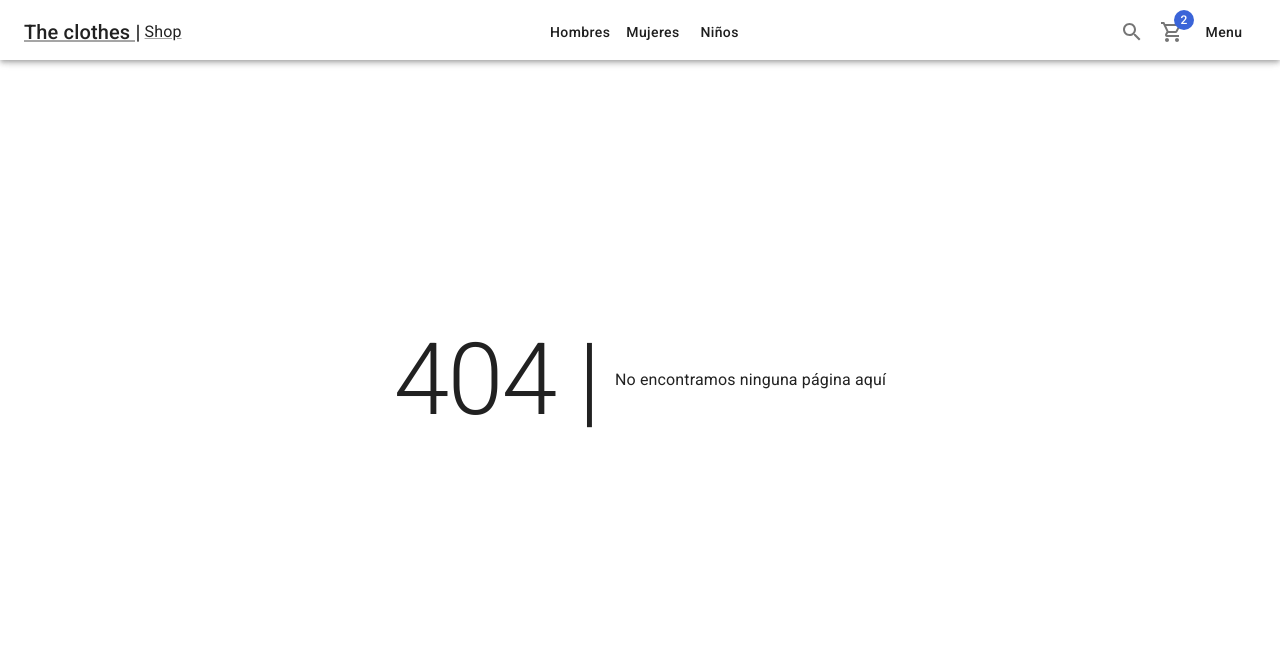
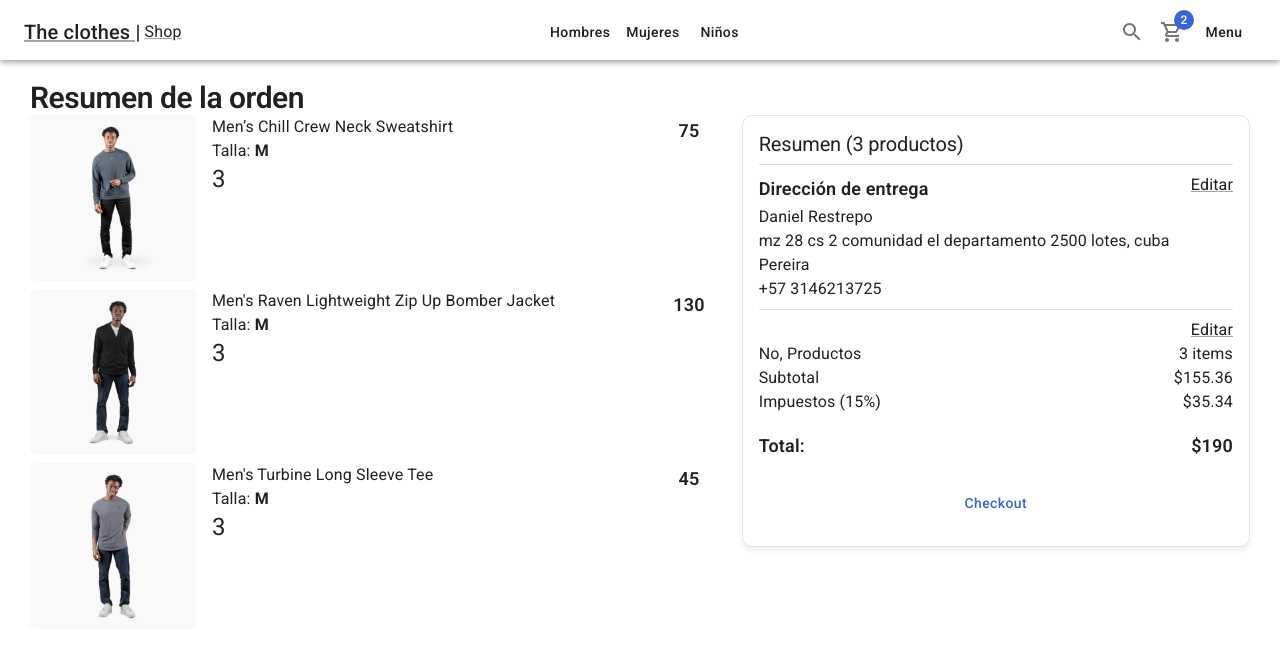
Before and after one commit to juanDaRestrepo/clothes-shop, a Next.js app: page /checkout/summary in a window 1280 px wide. Before the commit this address had no page. Shown: the top 658 px of the page. Built offline with nearby package versions, Linux system fonts and the light colour scheme.

Commit message:
Finish order detail

```diff
--- a/components/cart/CartList.tsx
+++ b/components/cart/CartList.tsx
@@ -32,7 +32,7 @@ const CartList: FC<Props> = ({ editable = false }) => {
               <Link>
                 <CardActionArea>
                   <CardMedia
-                    image={`products/${product.images[0]}`}
+                    image={`/products/${product.images[0]}`}
                     component="img"
                     sx={{ borderRadius: "5px" }}
                   />
--- a/pages/cart/index.tsx
+++ b/pages/cart/index.tsx
@@ -9,7 +9,7 @@ const CartPage = () => {
     <ShopLayout title='Carrito -3' pageDescription={'Carrito de compras de la tienda'}>
         <Grid container>
             <Grid item xs={ 12 } sm={ 7 }>
-                <CartList />
+                <CartList editable={true}/>
             </Grid>
             <Grid item xs={ 12 } sm={ 5 }>
                 <Card className='summary-card'>
--- /dev/null
+++ b/pages/checkout/summary.tsx
@@ -0,0 +1,75 @@
+import React from "react";
+import { ShopLayout } from "../../components/layouts";
+import {
+  Box,
+  Button,
+  Card,
+  CardContent,
+  Divider,
+  Grid,
+  Link,
+  Typography,
+} from "@mui/material";
+import CartList from "../../components/cart/CartList";
+import OrderSummary from "../../components/cart/OrderSummary";
+import NextLink from "next/link";
+
+const SummaryPage = () => {
+  return (
+    <ShopLayout
+      title="Resumen de orden"
+      pageDescription={"Resumen de la orden"}
+    >
+      <Typography variant="h1" component="h1">
+        Resumen de la orden
+      </Typography>
+      <Grid container>
+        <Grid item xs={12} sm={7}>
+          <CartList />
+        </Grid>
+        <Grid item xs={12} sm={5}>
+          <Card className="summary-card">
+            <CardContent>
+              <Typography variant="h2">Resumen (3 productos)</Typography>
+
+              <Divider sx={{ my: 1 }} />
+
+              <Box display="flex" justifyContent="space-between">
+              <Typography variant="subtitle1">Dirección de entrega</Typography>
+                <NextLink href="/checkout/address" passHref legacyBehavior>
+                  <Link underline="always">Editar</Link>
+                </NextLink>
+              </Box>
+
+
+              <Typography>Daniel Restrepo</Typography>
+              <Typography>
+                mz 28 cs 2 comunidad el departamento 2500 lotes, cuba
+              </Typography>
+              <Typography>Pereira</Typography>
+              <Typography>+57 3146213725</Typography>
+
+              <Divider sx={{ my: 1 }} />
+
+              <Box display="flex" justifyContent="end">
+                <NextLink href="/cart" passHref legacyBehavior>
+                  <Link underline="always">Editar</Link>
+                </NextLink>
+              </Box>
+
+              <OrderSummary />
+
+              <Box sx={{ mt: 3 }}>
+                <Button color="secondary" className="circular-btn" fullWidth>
+                  Checkout
+                </Button>
+              </Box>
+            </CardContent>
+          </Card>
+        </Grid>
+      </Grid>
+    </ShopLayout>
+  );
+};
+
+export default SummaryPage;
```
